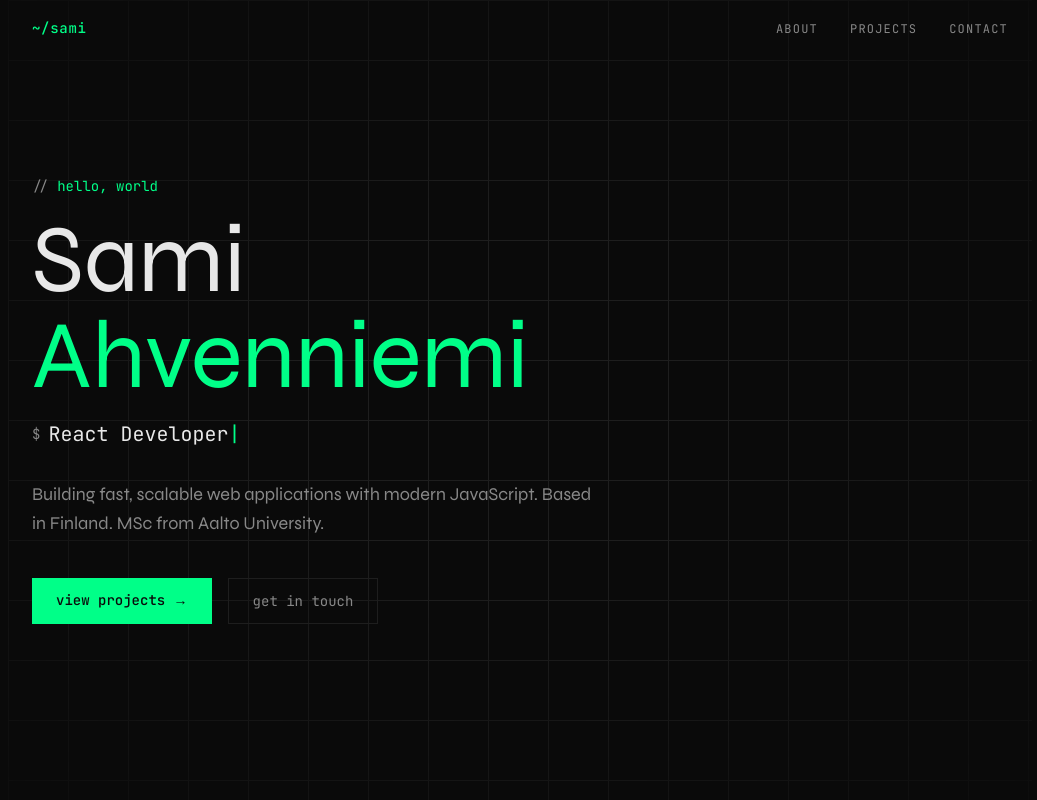
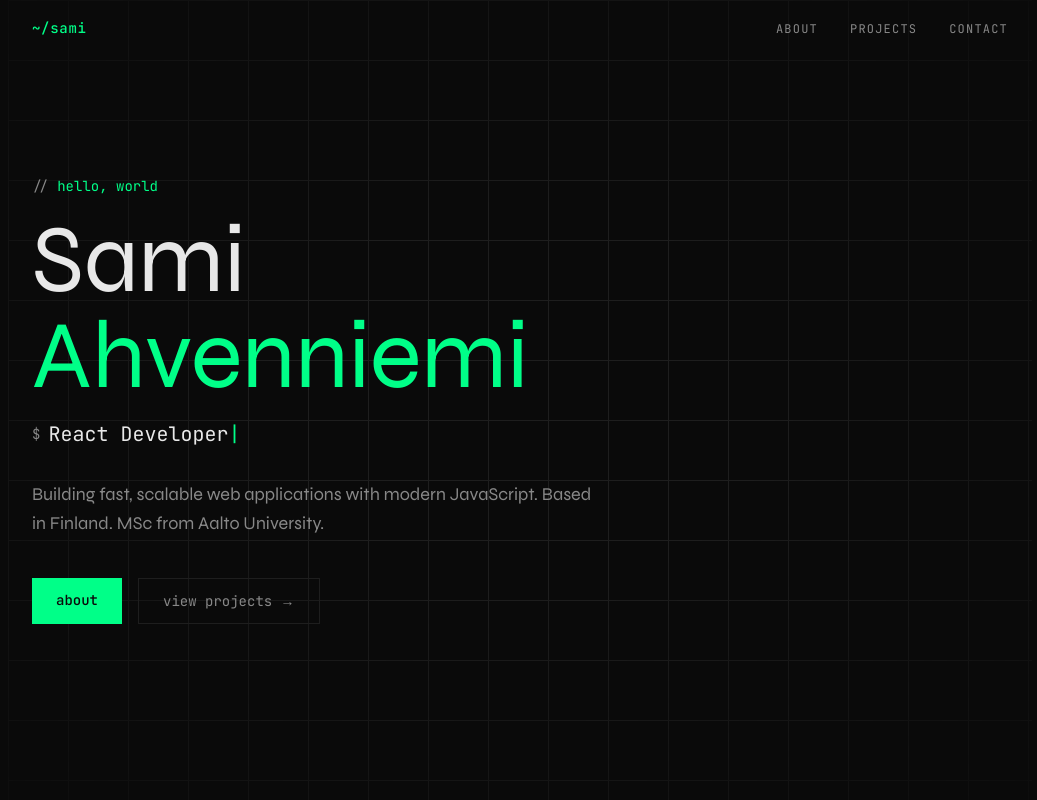
Before and after one commit to spahvenn/ahvenniemi-homepage, a Next.js app: page / in a window 1280 px wide. Shown: the top 800 px of the page, without its empty margins (120-1157 px from the left). Built offline with nearby package versions, Linux system fonts and the light colour scheme.

Commit message:
Adjust Hero buttons to point to about and projects

```diff
--- a/components/Hero.tsx
+++ b/components/Hero.tsx
@@ -72,16 +72,16 @@ export default function Hero() {
 
         <div className="flex gap-4 opacity-0-init animate-fade-up animate-delay-400">
           <a
-            href="#projects"
+            href="#about"
             className="px-6 py-3 bg-accent text-bg font-mono text-sm font-medium hover:bg-accent/90 transition-colors"
           >
-            view projects →
+            about
           </a>
           <a
-            href="#contact"
+            href="#projects"
             className="px-6 py-3 border border-border text-muted font-mono text-sm hover:border-accent hover:text-accent transition-colors"
           >
-            get in touch
+            view projects →
           </a>
         </div>
       </div>
```
